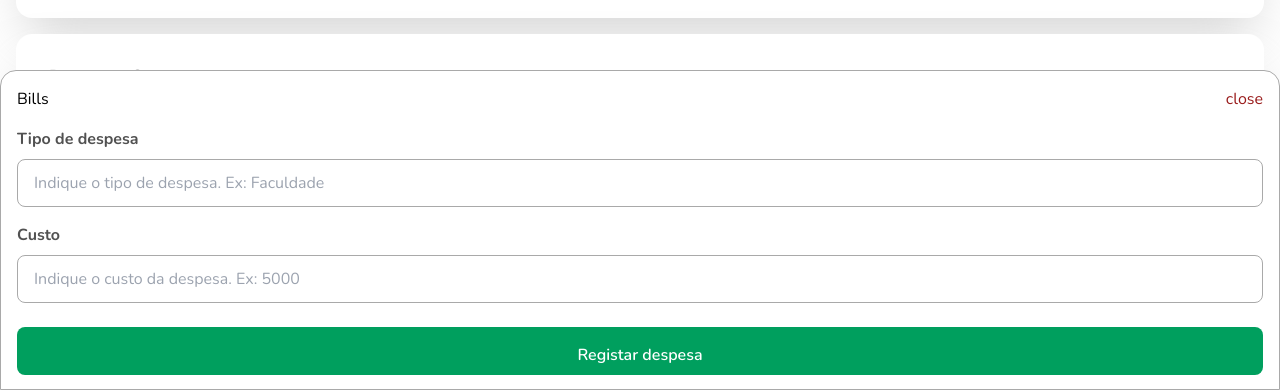
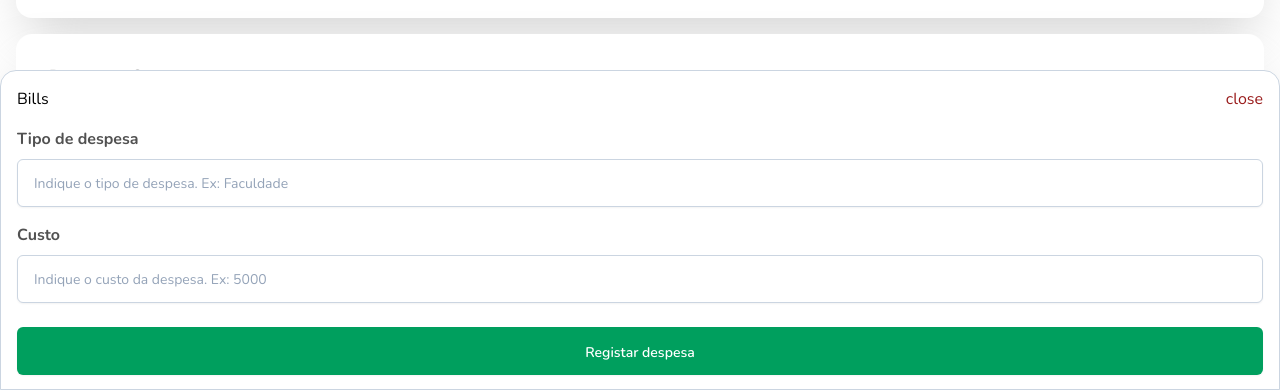
Before and after one commit to FirminoMassango/mettical, a React (Vite) app: page / in a window 1280 px wide. Both pictures are taken after a click on the button 1236 px from the left and 736 px from the top of the page. Shown: the part 410-800 px from the top of the page. Built offline with nearby package versions, Linux system fonts and the light colour scheme.

Commit message:
refactor: update some styling

```diff
--- a/src/components/BottomSheet.tsx
+++ b/src/components/BottomSheet.tsx
@@ -10,7 +10,7 @@ export default function BottomSheet() {
     <>
       <CurrentScreenContext.Provider value="bbbbb">
         {isActive && (
-          <div className="w-full h-2/5 bg-white border border-secondary-100 rounded-t-2xl fixed bottom-0 p-4">
+          <div className="w-full h-2/5 bg-white border border-slate-300 shadow-lg rounded-t-2xl fixed bottom-0 p-4">
             <div className="flex justify-between mb-4">
               {currentScreen}
               <button className="text-red-800" onClick={toggleForm}>
--- a/src/components/Input.tsx
+++ b/src/components/Input.tsx
@@ -17,7 +17,7 @@ export default function Input(props: InputProps) {
           type={props.type}
           name={props.name}
           id=""
-          className={`h-12 p-4 border border-secondary-100 rounded-lg focus:outline-none focus:ring focus:ring-primary-100/20 ${
+          className={`h-12 p-4 border border-slate-300 text-sm shadow-sm placeholder-slate-400 rounded-md focus:outline-none focus:ring focus:ring-primary-100/20 ${
             props.type === "button"
               ? "bg-primary-200 border-none text-white font-semibold"
               : ""
```
